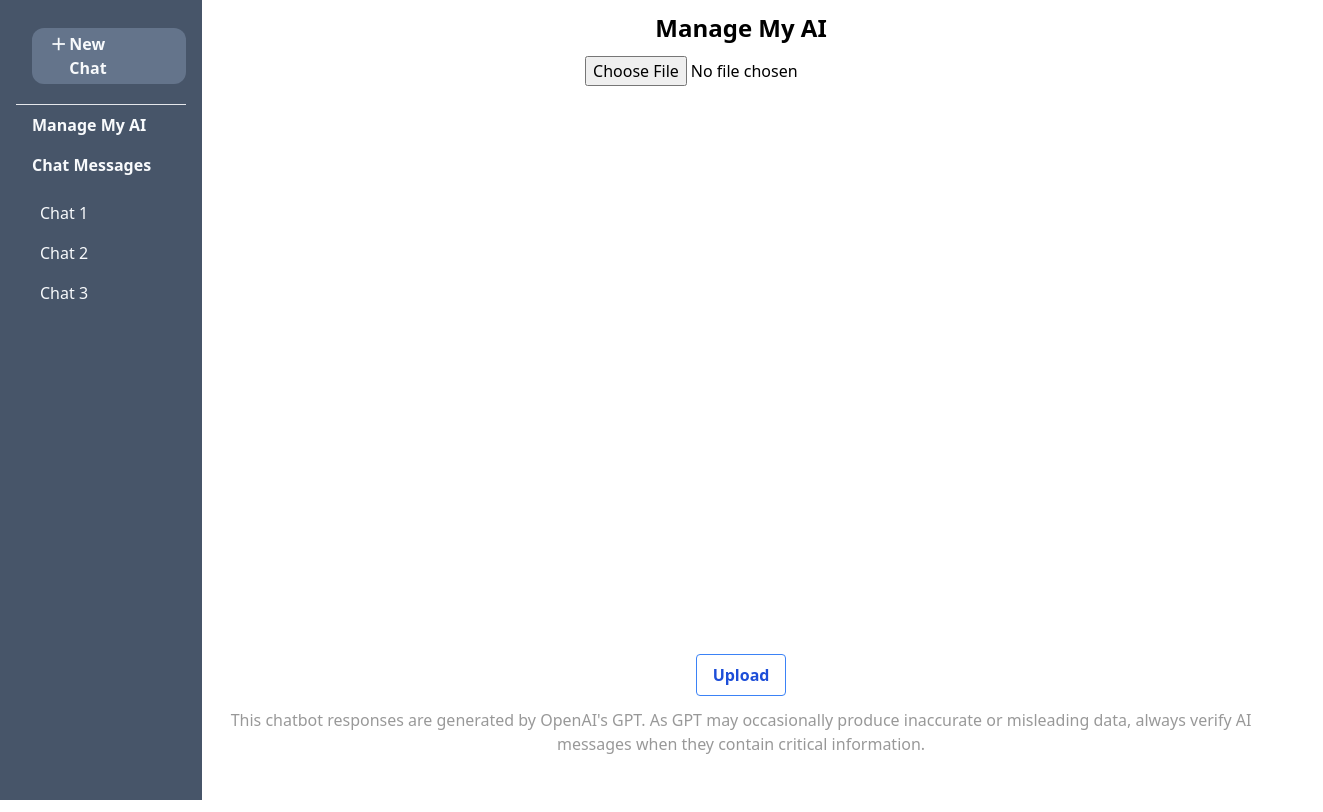
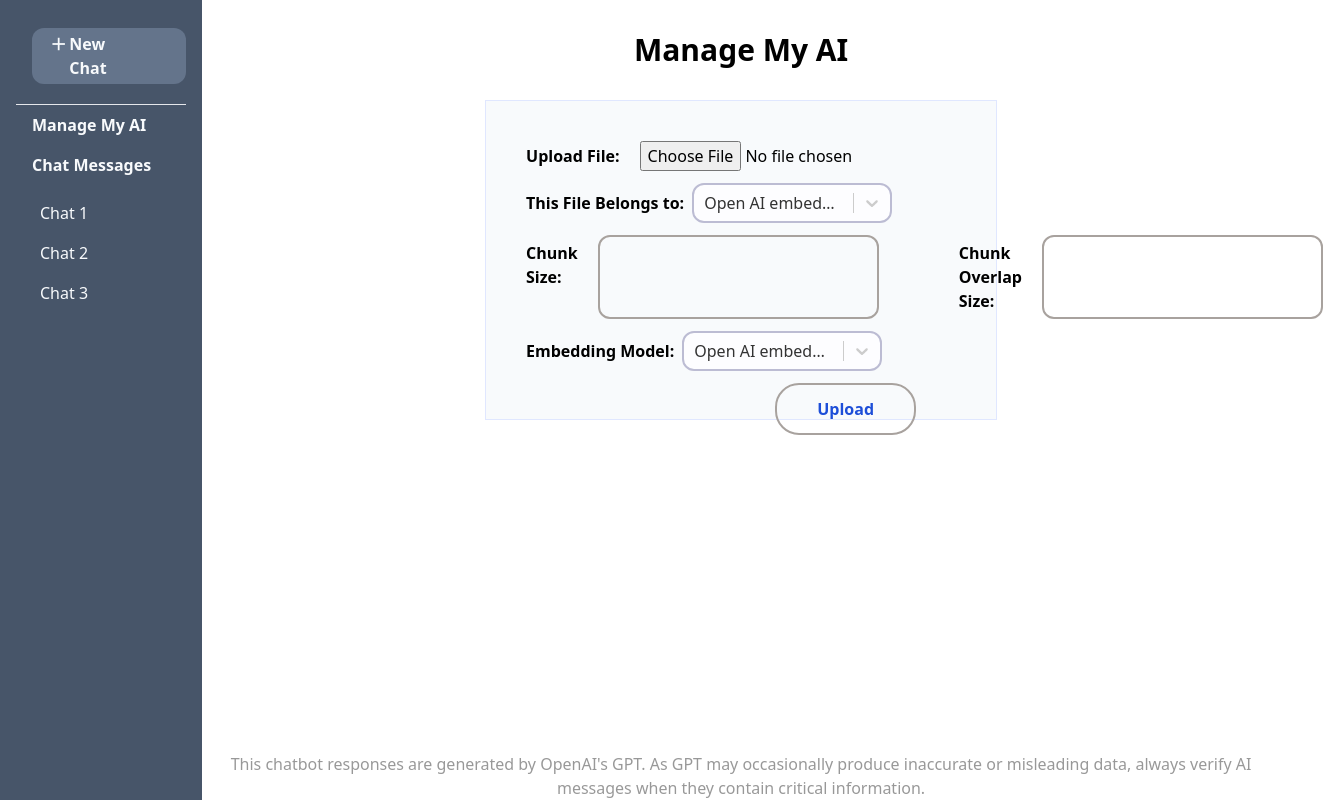
Before and after one commit to vunt199802/Smartchat-RAG, a Next.js app: page /managemyai in a window 1280 px wide. Shown: the whole page, 1323 px wide, since content can reach past the window. Built offline with nearby package versions, Linux system fonts and the light colour scheme.

Commit message:
Add a few more input fields to the managemyai page

```diff
--- a/src/components/DropDownSelect.tsx
+++ b/src/components/DropDownSelect.tsx
@@ -38,7 +38,7 @@ const DropDownSelect: React.FC<DropDownSelectProps> = ({ selectedOption, onChang
 
   return (
     <div className="flex justify-center items-center my-3 space-x-2">
-      <label htmlFor="modelSelect" className="text-lg font-bold">{label}</label>
+      <label htmlFor="modelSelect" className="text-base font-bold">{label}</label>
       <Select
         id="modelSelect"
         onChange={onChange}
--- a/src/components/Header.tsx
+++ b/src/components/Header.tsx
@@ -6,7 +6,7 @@ interface HeaderProps {
 
 const Header : FC<HeaderProps> = ({ pageTitle }) => {
   return (
-    <header className="text-2xl py-3 font-bold text-center">
+    <header className="text-2xl py-8 font-bold text-center text-3xl">
       <h1>{ pageTitle }</h1>
     </header>
   )
--- a/src/pages/managemyai.tsx
+++ b/src/pages/managemyai.tsx
@@ -1,5 +1,6 @@
 import { FC, ChangeEvent, MouseEvent, useState } from 'react'
 import Header from '@/src/components/Header'
+import DropDownSelect, { OptionType } from '@/src/components/DropDownSelect'
 
 type ApiResponse = {
   message: string;
@@ -7,17 +8,41 @@ type ApiResponse = {
   error?: string;
 }
 
+const options: OptionType[] = [
+  { value: 'open-ai', label: 'Open AI embedding' },
+];
+const fileCategoryOptions: OptionType[] = [
+  { value: 'default', label: 'Default' },
+  { value: 'new', label: 'Add New Category' },
+];
+
 const UploadFile : FC = () => {
   const [selectedFile, setSelectedFile] =useState<File |null>(null)
   const [isLoading, setIsLoading] = useState(false)
   const [successMessage, setSuccessMessage] = useState<string | null> (null)
   const [error, setError] = useState<string | null> (null)
+  const [showAddNewCategory, setShowAddNewCategory] = useState(false);
+  const [selectedModel, setSelectedModel] = useState<OptionType | null>(options[0])
 
-  const handleFileChange= (e: ChangeEvent<HTMLInputElement>) =>{
+  const handleFileChange= (e: ChangeEvent<HTMLInputElement>) => {
     const files = e.target.files
     if(files && files[0]){
       setSelectedFile(files[0])
     }
+  }
+
+  const handleSubmitChange = ( e: ChangeEvent<HTMLInputElement>) => {
+
+  }
+  const handleAddCategoryToDropDown = () => {
+
+  }
+
+  const handleCategoryDropDown = (selectedOption: OptionType | null) => {
+
+  }
+  const handleModelDropDown = (selectedOption: OptionType | null) => {
+    setSelectedModel(selectedOption)
   }
 
   const handlePdfUpload = async (e: MouseEvent<HTMLButtonElement>) => {
@@ -54,26 +79,84 @@ const UploadFile : FC = () => {
   }
 
   return (
-    <div className="flex flex-col">
+    <div className="flex flex-col items-center">
       <Header pageTitle="Manage My AI" />
-      <form className="flex flex-col h-80vh items-center justify-between">
+      <form className="flex flex-col h-40vh w-40vw p-10 justify-between bg-slate-50 border border-indigo-100">
+        <div>
+          <label className="font-bold text-base mr-5">
+            Upload File:
+          </label>
           <input
             type="file"
+            name="uploadFile"
             accept=".pdf"
             onChange={handleFileChange}
           />
+        </div>
+        <div className="flex flex-row">
+          <DropDownSelect
+            selectedOption={selectedModel}
+            onChange={handleCategoryDropDown}
+            options={options}
+            label='This File Belongs to:'
+          />
+          {showAddNewCategory &&
+            <>
+              <label className="font-bold ml-10 mr-5 my-10 py-1.5">
+                Add New Category:
+              </label>
+              <input
+                type="text"
+                name="newFileCategory"
+                className="bg-transparent hover:bg-blue-500 text-blue-700 font-semibold mr-20 my-10 px-4 py-1.5 border-2 border-stone-400 hover:border-transparent rounded-xl"
+                onChange={handleAddCategoryToDropDown}
+              />
+            </>
+          }
+        </div>
+        <div className="flex justify-start">
+          <label className="font-bold mr-5 py-1.5">
+            Chunk Size:
+          </label>
+          <input
+            type="number"
+            name="chunkSize"
+            className="bg-transparent hover:bg-blue-500 text-blue-700 font-semibold mr-20 py-1.5 px-4 border-2 border-stone-400 hover:border-transparent rounded-xl"
+            onChange={handleSubmitChange}
+          />
+          <label className="font-bold mr-5 py-1.5">
+            Chunk Overlap Size:
+          </label>
+          <input
+            type="number"
+            name="chunkOverlap"
+            className="bg-transparent hover:bg-blue-500 text-blue-700 font-semibold mr-20 py-1.5 px-4 border-2 border-stone-400 hover:border-transparent rounded-xl"
+            onChange={handleSubmitChange}
+          />
+        </div>
+        <div className="flex justify-start">
+          <DropDownSelect
+            selectedOption={selectedModel}
+            onChange={handleModelDropDown}
+            options={options}
+            label='Embedding Model:'
+          />
+        </div>
+        <div className="flex justify-end">
           <button
             type="button"
-          className=  {`bg-transparent hover:bg-blue-500 text-blue-700 font-semibold py-2 px-4 border border-blue-500 hover:border-transparent rounded ${isLoading ? 'opacity-50 cursor-not-allowed' : 'hover:text-white'}`}
+            className=  {`bg-transparent hover:bg-blue-500 text-blue-700 font-semibold mr-10 py-3 px-10 border-2 border-stone-400 hover:border-transparent rounded-3xl ${isLoading ? 'opacity-50 cursor-not-allowed' : 'hover:text-white'}`}
             onClick={handlePdfUpload}
             disabled={isLoading}
           >
             Upload
           </button>
+        </div>
         {isLoading && <p className="bold">Uploading...</p>}
         {successMessage && <p className="bold text-green-600">{successMessage}</p>}
         {error && <p className='bold text-red-600'>{error}</p>}
       </form>
+      <div className="flex flex-col h-40vh items-center justify-between"></div>
     </div>
   )
 }
```
Lines whose indentation alone changed are shown as unchanged.
